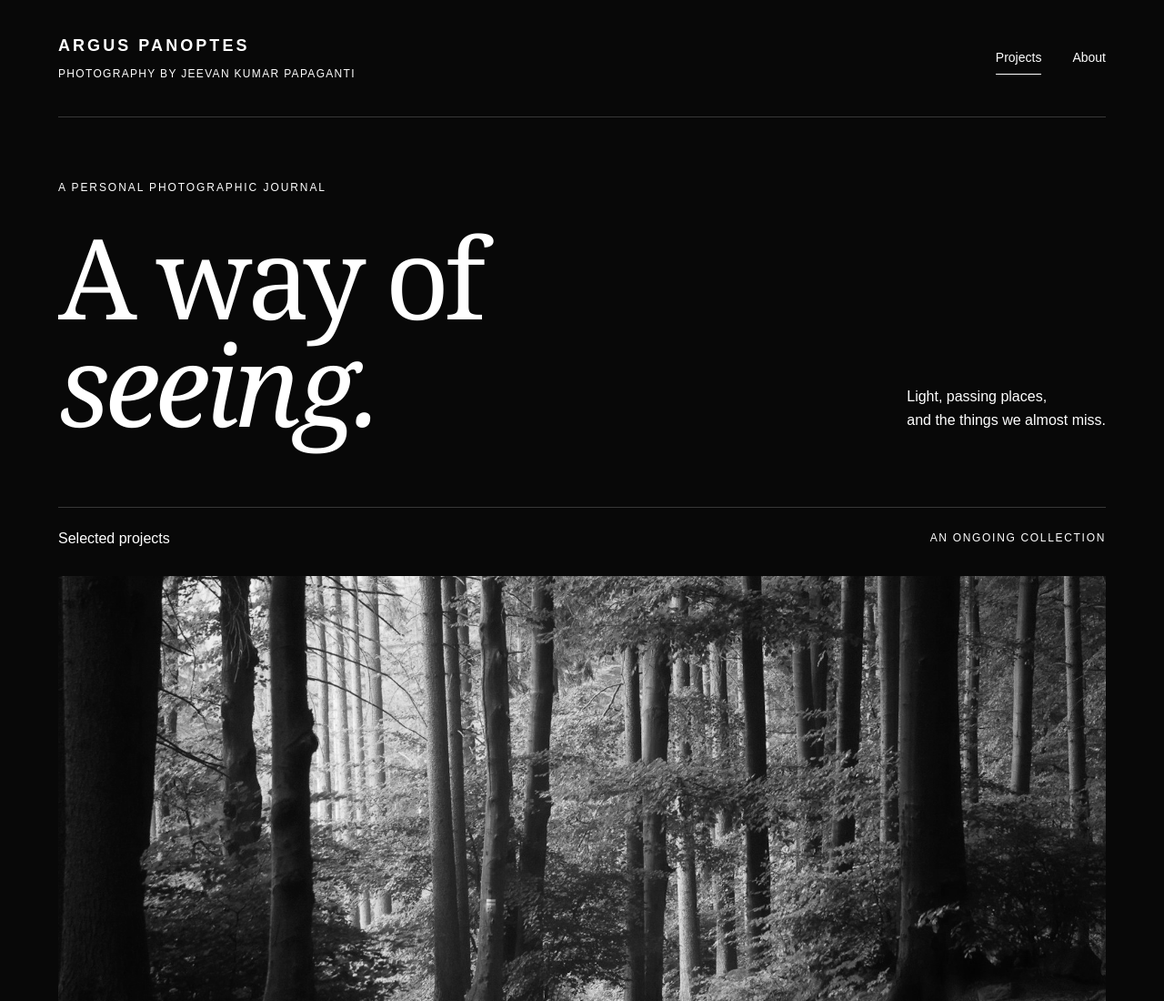
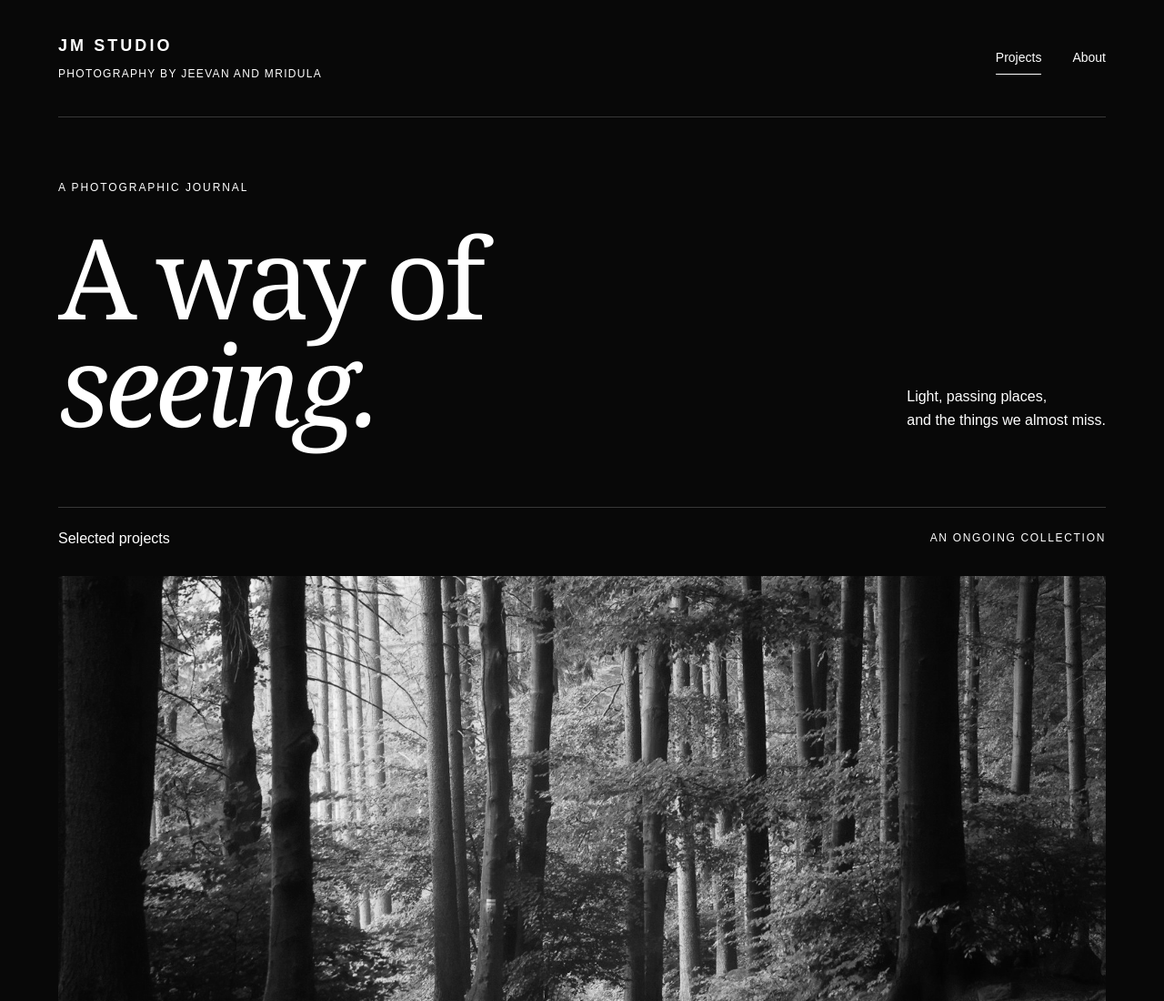
Before and after one commit to jee1kumar/jee1kumar, a plain HTML site: page index.html in a window 1280 px wide. Shown: the top 1100 px of the page at 91% size. Drawn offline with Linux system fonts and the light colour scheme.

Commit message:
Update index.html

```diff
--- a/index.html
+++ b/index.html
@@ -10,8 +10,8 @@
 </head>
 <body id="top">
 <a class="skip-link" href="#main">Skip to content</a>
-<header class="site-header"><a class="brand" href="index.html" aria-label="Argus Panoptes home">ARGUS PANOPTES<span>PHOTOGRAPHY BY JEEVAN KUMAR PAPAGANTI</span></a><nav aria-label="Main navigation"><a href="index.html#projects" aria-current="page">Projects</a><a href="about.html">About</a></nav></header>
-<main id="main"><section class="intro"><div><p class="eyebrow">A PERSONAL PHOTOGRAPHIC JOURNAL</p><h1>A way of<br><em>seeing.</em></h1></div><p class="intro-note">Light, passing places,<br>and the things we almost miss.</p></section><section id="projects" aria-labelledby="projects-title"><div class="section-heading"><h2 id="projects-title">Selected projects</h2><span>AN ONGOING COLLECTION</span></div><div class="project-grid"><article class="project-card"><a href="natural-history.html"><div class="image-wrap"><img src="images/forest.jpg" alt="Sunlight falling through a dense forest" fetchpriority="high" decoding="async"><span class="image-label">View project</span></div><div class="card-caption"><h3>Studies of natural history</h3><span>LAND / LIGHT / STILLNESS</span></div></a></article>
+<header class="site-header"><a class="brand" href="index.html" aria-label="Argus Panoptes home">JM STUDIO<span>PHOTOGRAPHY BY JEEVAN AND MRIDULA</span></a><nav aria-label="Main navigation"><a href="index.html#projects" aria-current="page">Projects</a><a href="about.html">About</a></nav></header>
+<main id="main"><section class="intro"><div><p class="eyebrow">A PHOTOGRAPHIC JOURNAL</p><h1>A way of<br><em>seeing.</em></h1></div><p class="intro-note">Light, passing places,<br>and the things we almost miss.</p></section><section id="projects" aria-labelledby="projects-title"><div class="section-heading"><h2 id="projects-title">Selected projects</h2><span>AN ONGOING COLLECTION</span></div><div class="project-grid"><article class="project-card"><a href="natural-history.html"><div class="image-wrap"><img src="images/forest.jpg" alt="Sunlight falling through a dense forest" fetchpriority="high" decoding="async"><span class="image-label">View project</span></div><div class="card-caption"><h3>Studies of natural history</h3><span>LAND / LIGHT / STILLNESS</span></div></a></article>
 <article class="project-card"><a href="passing-places.html"><div class="image-wrap"><img src="images/city.jpg" alt="Buildings layered across a city skyline" loading="lazy" decoding="async"><span class="image-label">View project</span></div><div class="card-caption"><h3>Passing places</h3><span>STREETS / STRUCTURES / SHADOWS</span></div></a></article>
 <article class="project-card"><a href="waterlines.html"><div class="image-wrap"><img src="images/coast.jpg" alt="An open stretch of ocean and coastline" loading="lazy" decoding="async"><span class="image-label">View project</span></div><div class="card-caption"><h3>Waterlines</h3><span>SEA / SPACE / MOVEMENT</span></div></a></article>
 </div></section><section class="closing"><p>Looking a little longer.</p><a class="text-link" href="about.html">About this space</a></section></main>
```
